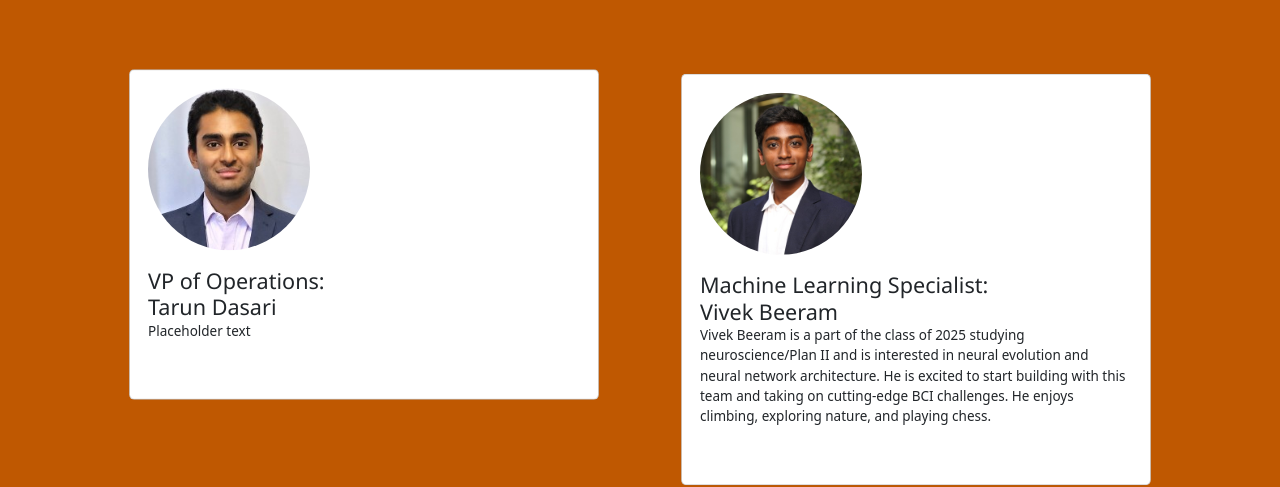
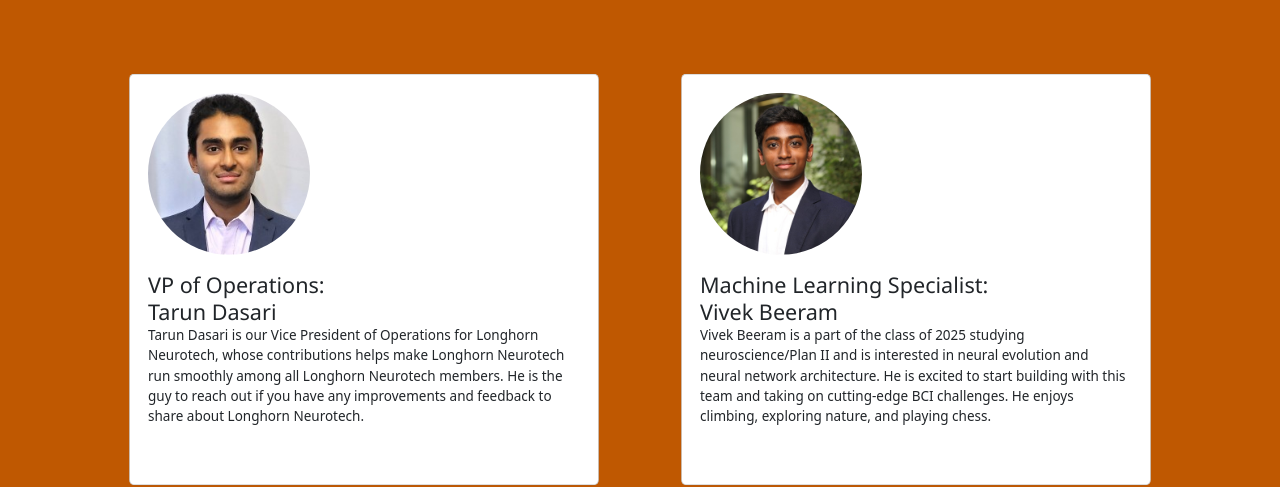
Before and after one commit to sraghauv/Website-Design, a React (Vite) app: page /about in a window 1280 px wide. Shown: the part 3175-3662 px from the top of the page. Built offline with nearby package versions, Linux system fonts and the light colour scheme.

Commit message:
Added general information about Tarun Dasari we researched together and have it displayed on the About Us page.
Co-authored-by: Phuc Dinh <EvolvaceTechnical.PhucDinh@proton.me>
Co-authored-by: Bryan Doan <bryan.doan45@gmail.com>

```diff
--- a/src/components/About/LeadershipTeam.jsx
+++ b/src/components/About/LeadershipTeam.jsx
@@ -17,8 +17,8 @@
         <ContactCard name="Debarghya" title="VP of Finance" img="src/components/About/OfficerImages/Chaki.jpg" styleClass="pfp debarghya" linkedin="https://www.linkedin.com/in/dchaki">
           Debarghya is a part of the class of 2026 studying Biomedical Engineering and also pursuing Computational Science and Engineering as well as Scientific Computation and Data Sciences. He works in the Dynamic Medical Engineering and Computing lab, with projects including machine learning based segmentation of echocardiograms and Identification of biomechanical material parameters of lung tissue derived from CT. He enjoys working and volunteering as an EMT as well as reading.
         </ContactCard>
-        <ContactCard name="Tarun Dasari" title="VP of Operations" img="src/components/About/OfficerImages/Tarun_Desari.jpg" styleClass="pfp tarun" linkedin="https://www.linkedin.com/in/tsdasari/">
-          Placeholder text
+        <ContactCard name="Tarun Dasari" title="VP of Operations" img="src/components/About/OfficerImages/Tarun_Dasari.jpg" styleClass="pfp tarun" linkedin="https://www.linkedin.com/in/tsdasari/">
+          Tarun Dasari is our Vice President of Operations for Longhorn Neurotech, whose contributions helps make Longhorn Neurotech run smoothly among all Longhorn Neurotech members. He is the guy to reach out if you have any improvements and feedback to share about Longhorn Neurotech.
         </ContactCard>
       </div>
 
```
Also changed, not shown: src/components/About/OfficerImages/Tarun_Dasari.jpg (renamed from src/components/About/OfficerImages/Tarun_Desari.jpg).
